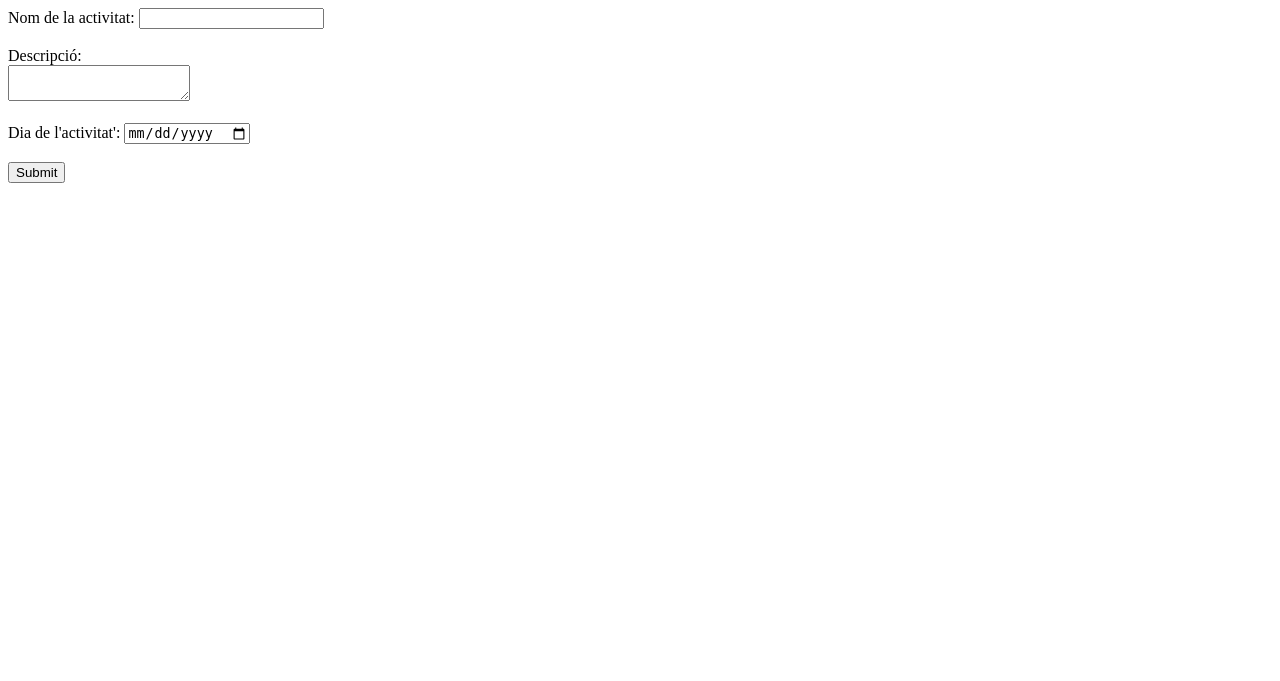
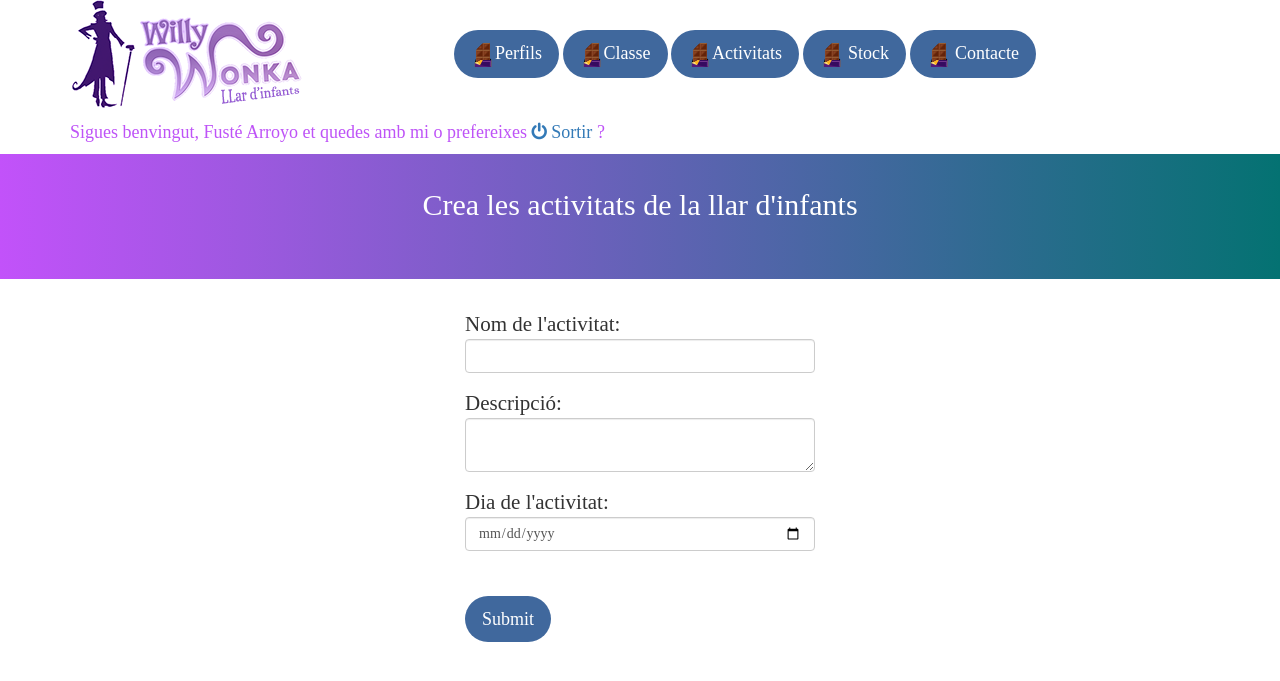
Before and after one commit to WebsRea/WillyWonka, a PHP site: page /php/afegirActivitat.php in a window 1280 px wide. Shown: the top 681 px of the page. Run offline with PHP 8.4, Linux system fonts and the light colour scheme; a user stored in the database is signed in; data comes from the database, SQL or seed files in the repository; some web fonts are replaced.

Commit message:
Front end

```diff
--- a/WillyWonka_web/php/afegirActivitat.php
+++ b/WillyWonka_web/php/afegirActivitat.php
@@ -1,23 +1,99 @@
-<?php //NO OLVIDARSE DE PONER SESIONES!!!
-session_start();
-$usu_id = $_SESSION['usu_id'];
-// echo "$usu_id";
+<!DOCTYPE html>
+<html lang="cat">
+<head>
+    <?php
+        session_start();
 
-?>
-<!DOCTYPE html>
-<html>
-<head>
-	<title></title>
-</head>
+        include "conexio.php";
+
+        $usu_id = $_SESSION['usu_id'];
+
+        $sql = "SELECT * FROM tbl_usuari WHERE usu_id = " . $_SESSION['usu_id'];
+        $resultat=mysqli_query($conexio, $sql);
+                    // echo "foisndfuignfdiuog";
+        if (mysqli_num_rows($resultat) != 0 ) {
+            while ($usuari = mysqli_fetch_array($resultat)) {
+                $_SESSION['usu_id'] = $usuari['usu_id'];
+                $_SESSION['usu_tipus'] = $usuari['usu_tipus'];
+                if ($_SESSION['usu_id'] == $usuari['usu_id'] AND $usuari['usu_tipus'] == 'admin') {
+                    //echo "Hola, " . $_SESSION['usu_nom'] . " ets un/a " . $_SESSION['usu_tipus'] . ".<br>";
+                }
+                //echo "<a href='gestioPerfils.php'>Gestionar Perfils</a>";
+            }
+        } else {
+            header('location:../../index.php?err=1');
+        }
+    ?>
+    <?php
+        include "includes_admin/head.php";
+
+    ?>
 <body>
-	<form name="anadirEvento" action="procs/afegirActivitat.proc.php">
-		Nom de la activitat:
-		<input type="textArea" name="act_titol"><br><br>
-		Descripció:<br>
-		<textarea name="act_text" maxlength="500"></textarea><br><br>
-		Dia de l'activitat':
-		<input type="date" name="act_data"><br><br>
-		<input type="submit" name="enviar">
-	</form>
+	<!-- Empezamos con el nav -->
+    <nav class="navbar navbar-fixed-top navegador"  role="navigation">
+        <div class="container">
+            <!-- Creamos el header del menu -->
+            <div class="navbar-header">
+                <button type="button" class="navbar-toggle collapsed" data-toggle="collapse" data-target="#navbar1" >
+                    <span class="sr-only">Alternar menu</span>
+                    <img src="../img/001-chocolate.png"></img>
+                </button>
+                <a href="index_mestre.php"><img class="img-responsive" src="../img/LogoWW_SD.png" alt=""></a>
+            </div>
+            <!-- Links del menu -->
+            <div class="collapse navbar-collapse align-right" id="navbar1">
+                 <div class="nav navbar-nav botonesnav">
+                    <a href="veureFichesNens.php" class="btn btn-willy btn-lg">
+                    <img src="../img/001-chocolate.png"></img>Perfils </a>
+                    <a href="#" class="btn btn-willy btn-lg">
+                    <img src="../img/001-chocolate.png"></img>Classe</a>
+                    <a href="afegirActivitat.php" class="btn btn-willy btn-lg">
+                    <img src="../img/001-chocolate.png"></img>Activitats</a>
+                    <a href="#" class="btn btn-willy btn-lg" >
+                    <img src="../img/001-chocolate.png"></img> Stock</a>
+                    <a href="contacteMestre.php" class="btn btn-willy btn-lg" >
+                    <img src="../img/001-chocolate.png"></img> Contacte</a>
+                </div>
+            </div>
+            <div class="container">
+                <h4 class="h4inicio">
+                <div class="row">
+                <?php
+                echo "Sigues benvingut, " . $_SESSION['usu_nom'] . " et quedes amb mi o prefereixes  <a href='../index.php'><i class='fa fa-power-off' aria-hidden='true'> Sortir</i></a> ?<br>";
+                ?>
+                </div>
+                </h4>
+            </div>
+
+        </div>
+    </nav>
+    <!-- /.nav -->
+    <div class="jumbotron frase">
+   			<div class="row">
+		    	<h2 class="text-center h2fam">Crea les activitats de la llar d'infants</h2>
+		    </div>
+	</div>
+	<div class="container">
+		    <div class="col-md-4"></div>
+		    <div class="col-md-4 padmin">
+		    	<form name="anadirEvento" action="procs/afegirActivitat.proc.php">
+		    		<div class="form-group">
+						<lable>Nom de l'activitat:</lable>
+						<input type="textArea" name="act_titol" class="form-control">
+					</div>
+					<div class="form-group">
+						<lable>Descripció:</lable>
+						<textarea name="act_text" maxlength="500" class="form-control"></textarea>
+					</div>
+					<div class="form-group">
+						<lable>Dia de l'activitat:</lable>
+						<input type="date" name="act_data" class="form-control">
+					</div>
+					<input type="submit" name="enviar" class="btn btn-willy btn-lg">
+				</form>
+    		</div>
+    </div>
+
+
 </body>
 </html>
--- a/WillyWonka_web/php/afegirEsdeveniment.php
+++ b/WillyWonka_web/php/afegirEsdeveniment.php
@@ -74,7 +74,7 @@
 						<lable>Dia del final de l'esdeveniment:</lable>
 						<input type="date" name="esd_data_fin" class="form-control"	>
 						</div>
-						<input type="submit" name="enviar" class="btn btn-willy">
+						<input type="submit" name="enviar" class="btn btn-willy btn-lg">
 					</form>
 				</div>
 		</div>
--- a/WillyWonka_web/php/index_mestre.php
+++ b/WillyWonka_web/php/index_mestre.php
@@ -46,8 +46,8 @@
                     <a href="veureFichesNens.php" class="btn btn-willy btn-lg">
                     <img src="../img/001-chocolate.png"></img>Perfils </a>
                     <a href="#" class="btn btn-willy btn-lg">
-                    <img src="../img/001-chocolate.png"></img>Clase</a>
-                    <a href="#" class="btn btn-willy btn-lg">
+                    <img src="../img/001-chocolate.png"></img>Classe</a>
+                    <a href="afegirActivitat.php" class="btn btn-willy btn-lg">
                     <img src="../img/001-chocolate.png"></img>Activitats</a>
                     <a href="#" class="btn btn-willy btn-lg" >
                     <img src="../img/001-chocolate.png"></img> Stock</a>
--- a/WillyWonka_web/php/procs/afegirActivitat.proc.php
+++ b/WillyWonka_web/php/procs/afegirActivitat.proc.php
@@ -22,5 +22,5 @@ if (mysqli_num_rows($results) != 0){
 }
 $query = "INSERT INTO `tbl_activitats` (`act_titol`, `act_data`, `act_text`, `cla_id`) VALUES ('$act_titol', '$act_data', '$act_text', '$result')";
 $resultados=mysqli_query($conexio,$query);
-//header('Location:../mestre.php');
+header('Location:../index_mestre.php');
  ?>
```
